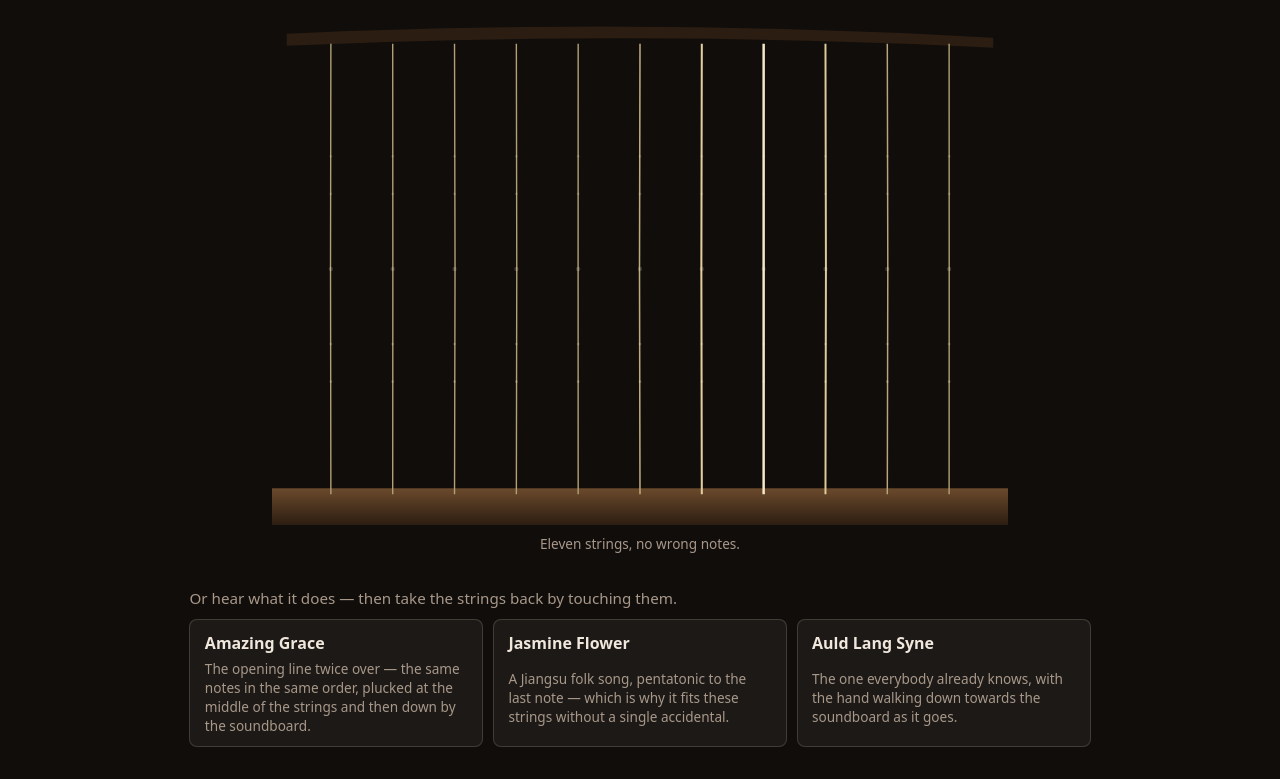
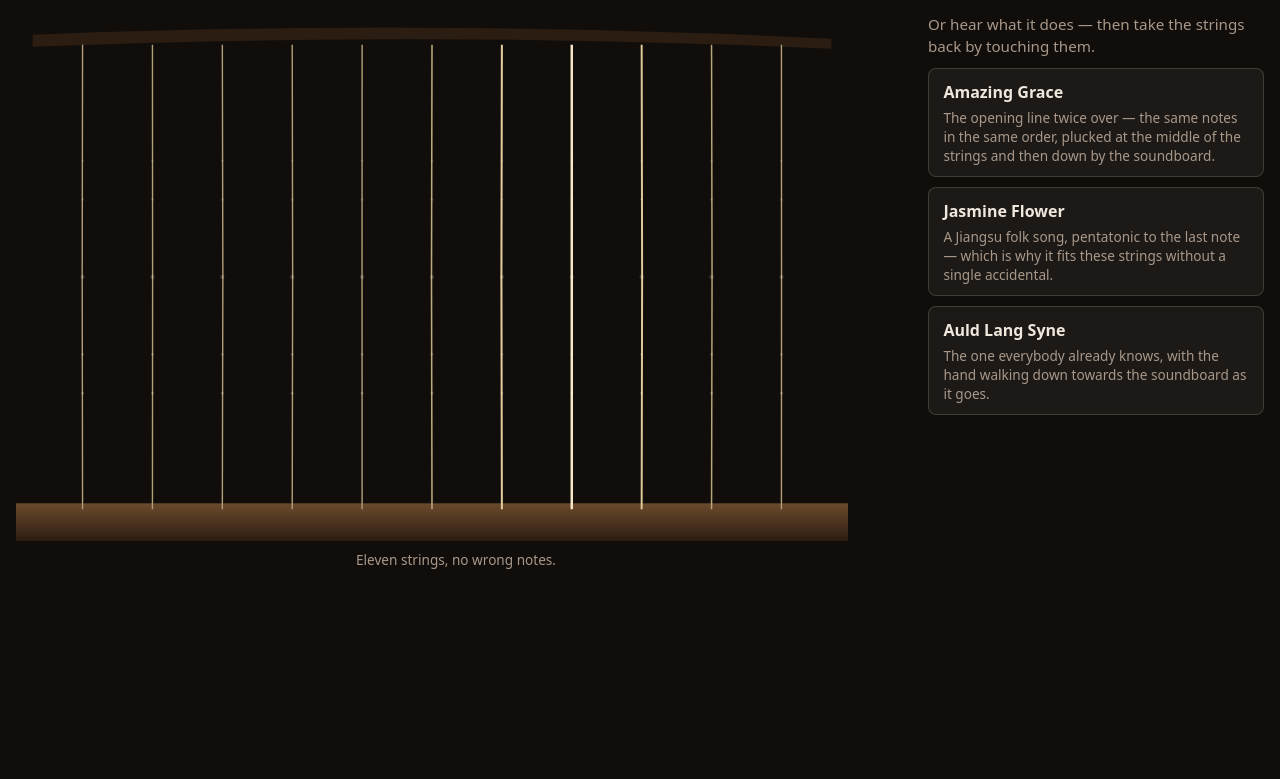
Before and after one commit to comp4020-agentic-coding-studio/comp4020-crit4-Anson0028, a website built with Vite: page index.html in a window 1280 px wide. Shown: the part 133-912 px from the top of the page. After the commit the page ends 800 px from the top, so only its background shows below. Built offline with nearby package versions, Linux system fonts and the light colour scheme.

Commit message:
main: the pieces sit beside the harp instead of below it
There was an empty half-screen to the right of the instrument and three
buttons under the fold, which is the wrong way round: everything on this page
should be reachable without scrolling away from the thing you are being asked
to play. Above 62rem the harp gets a column and the pieces get the one beside
it; below that they stack as before.

The recovered vertical room went into the strings, which are the instrument's
one control — 608px of playable string at 1920×1080 where the first version
of this page gave the phone 239.

Co-Authored-By: Claude Opus 5 <noreply@anthropic.com>

```diff
--- a/styles.css
+++ b/styles.css
@@ -35,7 +35,7 @@ body {
 }
 
 main {
-  max-width: 68rem;
+  max-width: 80rem;
   margin: 0 auto;
   padding: 1.25rem 1rem 2rem;
 }
@@ -53,10 +53,40 @@ h1 {
 }
 
 #harp {
-  display: flex;
-  flex-direction: column;
-  align-items: center;
+  display: grid;
+  justify-items: center;
   gap: 0.6rem;
+}
+
+/* Wide enough for a column beside the harp: the pieces go there instead of
+   below the fold. Everything on this page should be reachable without
+   scrolling away from the instrument you are being asked to play. */
+@media (min-width: 62rem) {
+  #harp {
+    grid-template-columns: minmax(0, 1fr) minmax(17rem, 21rem);
+    grid-template-rows: auto auto;
+    column-gap: 2rem;
+    align-items: start;
+    justify-items: stretch;
+  }
+
+  #harp canvas {
+    grid-column: 1;
+    grid-row: 1;
+  }
+
+  #harp .hint {
+    grid-column: 1;
+    grid-row: 2;
+    text-align: center;
+  }
+
+  #harp .demos {
+    grid-column: 2;
+    grid-row: 1 / span 2;
+    margin-top: 0;
+    align-content: start;
+  }
 }
 
 canvas[data-testid="harp"] {
@@ -67,11 +97,11 @@ canvas[data-testid="harp"] {
      phone's strings down to 239px — and the length of a string is where this
      instrument keeps its one control. svh rather than vh so a phone's
      retracting toolbar doesn't cut the bottom off. */
-  block-size: clamp(19rem, calc(100svh - 17rem), 32rem);
+  block-size: clamp(19rem, calc(100svh - 17rem), 38rem);
   /* Kept narrower than the column on a wide screen: eleven strings stretched
      across 1056px read as a barcode, and the hand has further to travel than
      the music needs. */
-  max-inline-size: 46rem;
+  max-inline-size: 52rem;
   touch-action: none; /* a strike must not scroll the page out from under it */
   cursor: pointer;
 }
```
